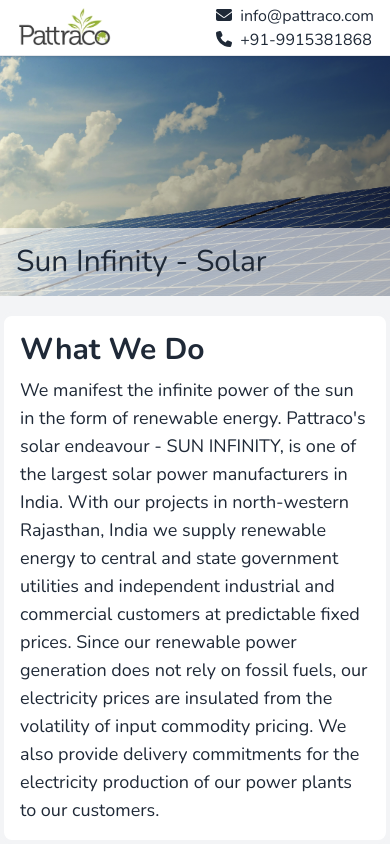
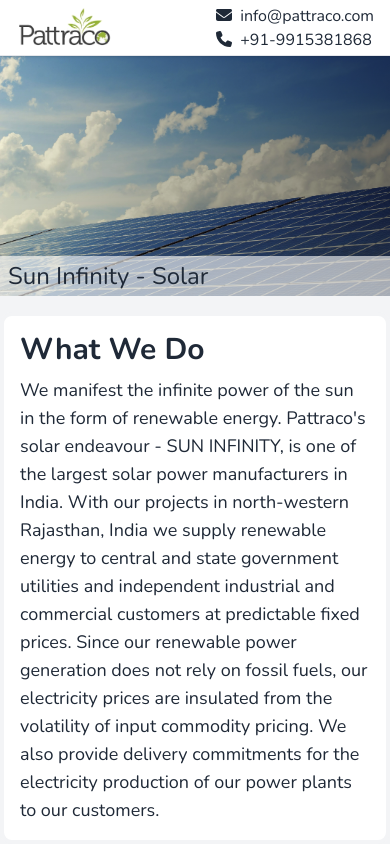
Before and after one commit to iampawan31/pattraco, a Next.js app: page /sun-infinity in a window 390 px wide. Shown: the top 844 px of the page. Built offline with nearby package versions, Linux system fonts and the light colour scheme.

Commit message:
Added Changes

```diff
--- a/components/HeroSection.jsx
+++ b/components/HeroSection.jsx
@@ -33,12 +33,12 @@
         z-30
         font-extralight"
         />
-        <div className="absolute z-40 w-full md:w-fit left-0 md:left-auto flex md:flex-col items-center md:items-end bottom-0 md:bottom-0 md:right-0 bg-white bg-opacity-60 md:rounded-tl-xl px-4 py-4 md:text-right">
+        <div className="absolute z-40 w-full md:w-fit left-0 md:left-auto flex md:flex-col items-center md:items-end bottom-0 md:bottom-0 md:right-0 bg-white bg-opacity-60 md:rounded-tl-xl px-2 md:px-4 py-1 md:py-4 md:text-right">
           <div className="hidden md:flex text-3xl md:text-7xl md:mb-2 font-bold">
             {mainTitle}
           </div>
           <div className="hidden md:flex text-3xl md:text-5xl">{subTitle}</div>
-          <div className="text-3xl md:hidden">
+          <div className="text-2xl md:hidden">
             {`${mainTitle} - ${subTitle}`}
           </div>
         </div>
```
